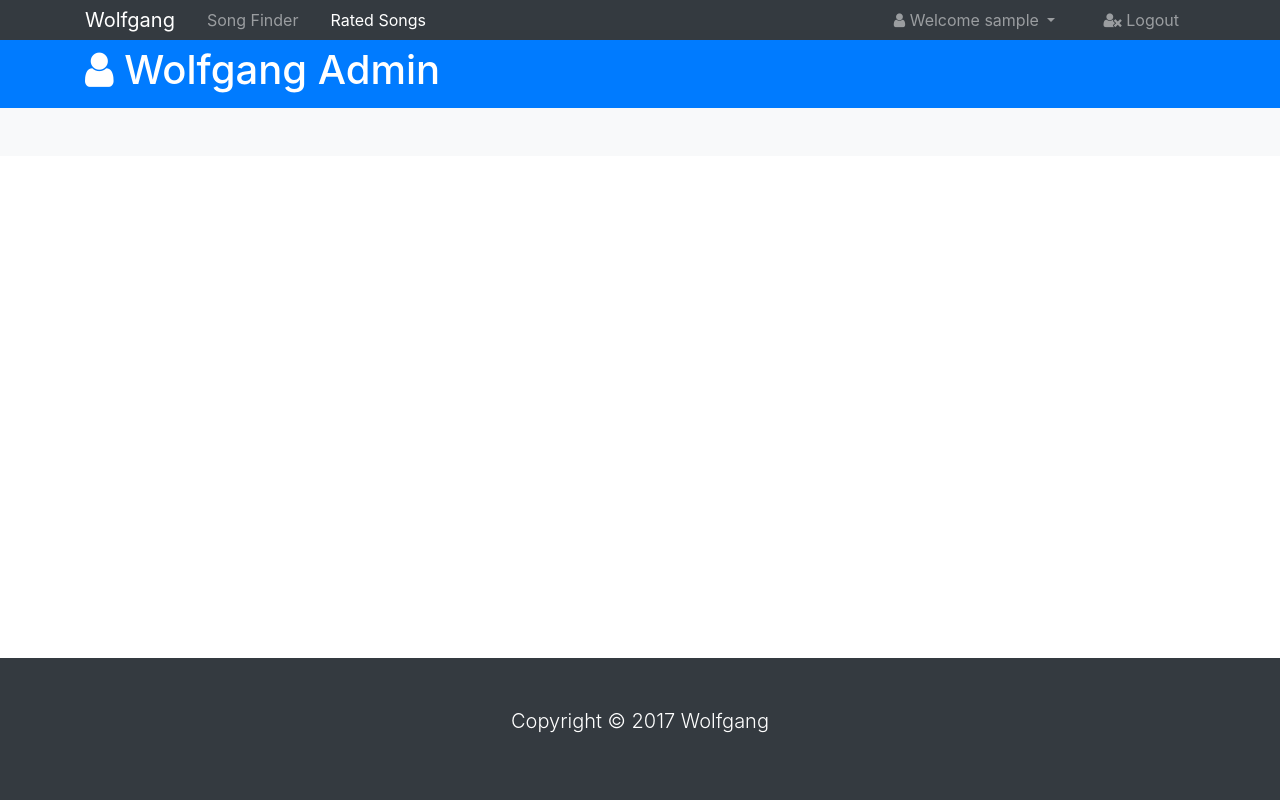
After one commit to dylanelznic/MusicSuggestionApp, a Flask app: page /rated-songs in a window 1280 px wide. The commit adds this page. Run offline with Flask 2, Linux system fonts and the light colour scheme; a user stored in the database is signed in; some libraries are stand-ins or nearby versions.

Commit message:
Updated a lot of styling including fixing bootstrap compatability. Added rated songs path.

```diff
--- a/server.py
+++ b/server.py
@@ -265,18 +265,18 @@ def profile():
     return render_template('profile.html', user_username=user_username, change=change,
                            update_profile=update_profile, name=name, email=email)
 
-@app.route('/users', methods=('GET','POST'))
-@login_required
-def users():
-    user_username = session['user_username']
-    return render_template('users.html', user_username=user_username)
-
 @app.route('/rating', methods=('GET', 'POST'))
 def rating():
     if request.method == 'POST':
         print(request.data)
 
     return redirect(url_for('index'))
+
+@app.route('/rated-songs', methods=('GET','POST'))
+@login_required
+def ratedSongs():
+    user_username = session['user_username']
+    return render_template('rated_songs.html', user_username=user_username)
 
 @app.route('/test', methods=('GET', 'POST'))
 def test():
@@ -289,6 +289,12 @@ def test():
     song_json = json.dumps(song_json)
 
     return song_json
+
+@app.route('/users', methods=('GET','POST'))
+@login_required
+def users():
+    user_username = session['user_username']
+    return render_template('users.html', user_username=user_username)
 
 # @app.route('/rating_two')
 # def rating_two():
--- a/static/css/base.css
+++ b/static/css/base.css
@@ -1,6 +1,7 @@
 html, body {
   margin: 0;
   height: 100%;
+  font-family: -apple-system, BlinkMacSystemFont, "Segoe UI", Roboto, "Helvetica Neue", Arial, sans-serif, "Apple Color Emoji", "Segoe UI Emoji", "Segoe UI Symbol" !important;
 }
 
 .btn {
@@ -29,7 +30,6 @@ html, body {
     min-height: 40px;
     font-size: 16px;
     font-weight: 400;
-    font-family: -apple-system, BlinkMacSystemFont, "Segoe UI", Roboto, "Helvetica Neue", Arial, sans-serif, "Apple Color Emoji", "Segoe UI Emoji", "Segoe UI Symbol";
 }
 
 #navbarNav {
@@ -62,6 +62,7 @@ h1 {
     margin-top: 0px;
     margin-bottom: 8px;
     height: 44px !important;
+    line-height: 44px !important;
 }
 
 #main-header {
@@ -80,7 +81,6 @@ h1 {
     padding: 48px !important;
     margin-top: 48px !important;
     font-weight: 300 !important;
-    font-family: -apple-system, BlinkMacSystemFont, "Segoe UI", Roboto, "Helvetica Neue", Arial, sans-serif, "Apple Color Emoji", "Segoe UI Emoji", "Segoe UI Symbol";
 }
 
 .lead {
@@ -88,3 +88,17 @@ h1 {
     margin-bottom: 16px !important;
     font-size: 20px !important;
 }
+
+.index-action {
+    padding-top: 24px !important;
+    padding-bottom: 24px !important;
+    margin-bottom: 50px;
+}
+
+.song-suggestions {
+    height: 393.5px !important;
+}
+
+td {
+    vertical-align: middle !important;
+}
--- a/templates/login.html
+++ b/templates/login.html
@@ -4,7 +4,7 @@
   <meta charset="UTF-8">
   <meta name="viewport" content="width=device-width, initial-scale=1.0">
   <meta http-equiv="X-UA-Compatible" content="ie=edge">
-  <title>Wolfgang Admin Area</title>
+  <title>Wolfgang | Music Suggestions</title>
 
   <!-- MISSING
   <link rel="stylesheet" type="text/css" href="{{ url_for('static', filename='css/style.css') }}">-->
@@ -29,7 +29,7 @@
     <div class="container">
       <div class="row">
         <div class="col-md-6">
-          <h1><i class="fa fa-user"></i> Wolfgang Admin</h1>
+          <h1><i class="fa fa-user"></i> Wolfgang</h1>
         </div>
       </div>
     </div>
--- a/templates/profile.html
+++ b/templates/profile.html
@@ -4,7 +4,7 @@
   <meta charset="UTF-8">
   <meta name="viewport" content="width=device-width, initial-scale=1.0">
   <meta http-equiv="X-UA-Compatible" content="ie=edge">
-  <title>Wolfgang Admin Area</title>
+  <title>Wolfgang | Music Suggestions</title>
 
   <!-- MISSING
   <link rel="stylesheet" type="text/css" href="{{ url_for('static', filename='css/style.css') }}">-->
@@ -23,10 +23,10 @@
       <div class="collapse navbar-collapse" id="navbarNav">
         <ul class="navbar-nav">
           <li class="nav-item px-2">
-            <a href="/index" class="nav-link">Song Finder</a>
+            <a href="/" class="nav-link">Song Finder</a>
           </li>
           <li class="nav-item px-2">
-            <a href="posts.html" class="nav-link">Rated Songs</a>
+            <a href="/rated-songs" class="nav-link">Rated Songs</a>
           </li>
         </ul>
 
--- /dev/null
+++ b/templates/rated_songs.html
@@ -0,0 +1,95 @@
+<!DOCTYPE html>
+<html lang="en">
+<head>
+  <meta charset="UTF-8">
+  <meta name="viewport" content="width=device-width, initial-scale=1.0">
+  <meta http-equiv="X-UA-Compatible" content="ie=edge">
+  <title>Wolfgang | Music Suggestions</title>
+
+  <!-- MISSING
+  <link rel="stylesheet" type="text/css" href="{{ url_for('static', filename='css/style.css') }}">-->
+  <link rel="stylesheet" type="text/css" href="{{ url_for('static', filename='css/font-awesome.min.css') }}">
+  <link rel="stylesheet" type="text/css" href="{{ url_for('static', filename='css/bootstrap.css') }}">
+  <link rel="stylesheet" type="text/css" href="{{ url_for('static', filename='css/star-rating.css') }}">
+  <link rel="stylesheet" type="text/css" href="{{ url_for('static', filename='css/base.css') }}">
+</head>
+<body>
+    <nav class="navbar navbar-expand-sm navbar-dark bg-dark p-0">
+      <div class="container">
+        <a href="/" class="navbar-brand">Wolfgang</a>
+        <button class="navbar-toggler" data-toggle="collapse" data-target="#navbarNav">
+          <span class="navbar-toggler-icon"></span>
+        </button>
+        <div class="collapse navbar-collapse" id="navbarNav">
+          <ul class="navbar-nav">
+            <li class="nav-item px-2">
+              <a href="/" class="nav-link">Song Finder</a>
+            </li>
+            <li class="nav-item px-2">
+              <a href="/rated-songs" class="nav-link active">Rated Songs</a>
+            </li>
+          </ul>
+
+          <ul class="navbar-nav ml-auto">
+            <li class="nav-item dropdown mr-3">
+              <a href="#" class="nav-link dropdown-toggle" data-toggle="dropdown">
+                <i class="fa fa-user"></i> Welcome {{ user_username }}
+              </a>
+              <div class="dropdown-menu">
+                <a href="/profile" class="dropdown-item">
+                  <i class="fa fa-user-circle"></i> Profile
+                </a>
+                <a href="#" class="dropdown-item">
+                  <i class="fa fa-gear"></i> Settings
+                </a>
+              </div>
+            </li>
+            <li class="nav-item">
+              <a href="/logout" class="nav-link">
+                <i class="fa fa-user-times"></i> Logout
+              </a>
+            </li>
+          </ul>
+        </div>
+      </div>
+    </nav>
+
+  <header id="main-header" class="py-2 bg-primary text-white">
+    <div class="container">
+      <div class="row">
+        <div class="col-md-6">
+          <h1><i class="fa fa-user"></i> Wolfgang Admin</h1>
+        </div>
+      </div>
+    </div>
+  </header>
+
+  <!-- ACTIONS -->
+  <section id="action" class="py-4 mb-4 bg-light">
+    <div class="container">
+      <div class="row">
+
+      </div>
+    </div>
+  </section>
+
+  <footer id="main-footer" class="fixed-bottom bg-dark text-white mt-5 p-5">
+    <div class="conatiner">
+      <div class="row">
+        <div class="col">
+          <p class="lead text-center">Copyright &copy; 2017 Wolfgang</p>
+        </div>
+      </div>
+    </div>
+  </footer>
+
+  <script src="{{url_for('static', filename='js/jquery.min.js')}}"></script>
+  <script src="{{url_for('static', filename='js/popper.min.js')}}"></script>
+  <script src="{{url_for('static', filename='js/bootstrap.min.js')}}"></script>
+
+  <script src="https://cdn.ckeditor.com/4.7.1/standard/ckeditor.js"></script>
+  <script>
+      CKEDITOR.replace( 'editor1' );
+  </script>
+</body>
+</html>
--- a/templates/register.html
+++ b/templates/register.html
@@ -4,7 +4,7 @@
   <meta charset="UTF-8">
   <meta name="viewport" content="width=device-width, initial-scale=1.0">
   <meta http-equiv="X-UA-Compatible" content="ie=edge">
-  <title>Wolfgang Admin Area</title>
+  <title>Wolfgang | Music Suggestions</title>
 
   <!-- MISSING
   <link rel="stylesheet" type="text/css" href="{{ url_for('static', filename='css/style.css') }}">-->
@@ -29,7 +29,7 @@
     <div class="container">
       <div class="row">
         <div class="col-md-6">
-          <h1><i class="fa fa-user"></i> Wolfgang Admin</h1>
+          <h1><i class="fa fa-user"></i> Wolfgang</h1>
         </div>
       </div>
     </div>
```
Also changed, not shown: templates/index.html (+18 -5 lines).
